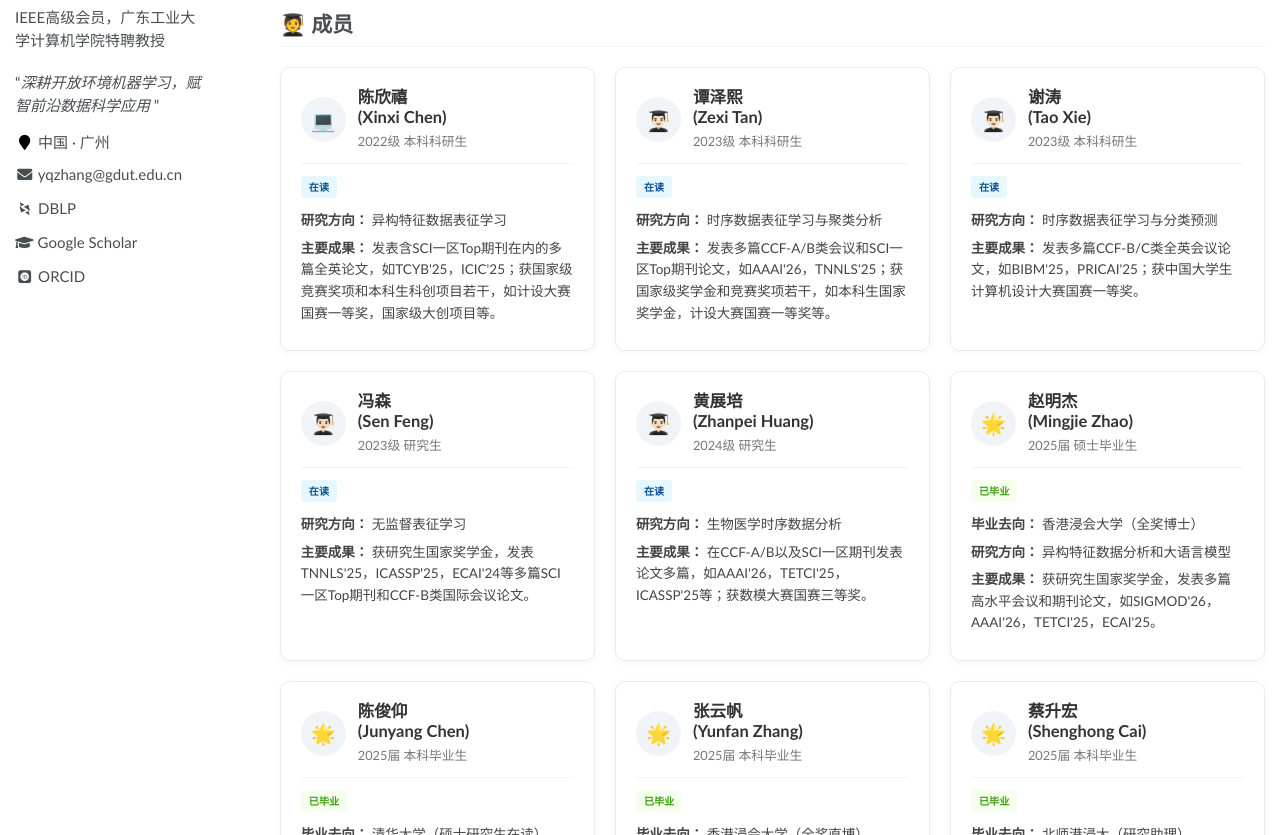
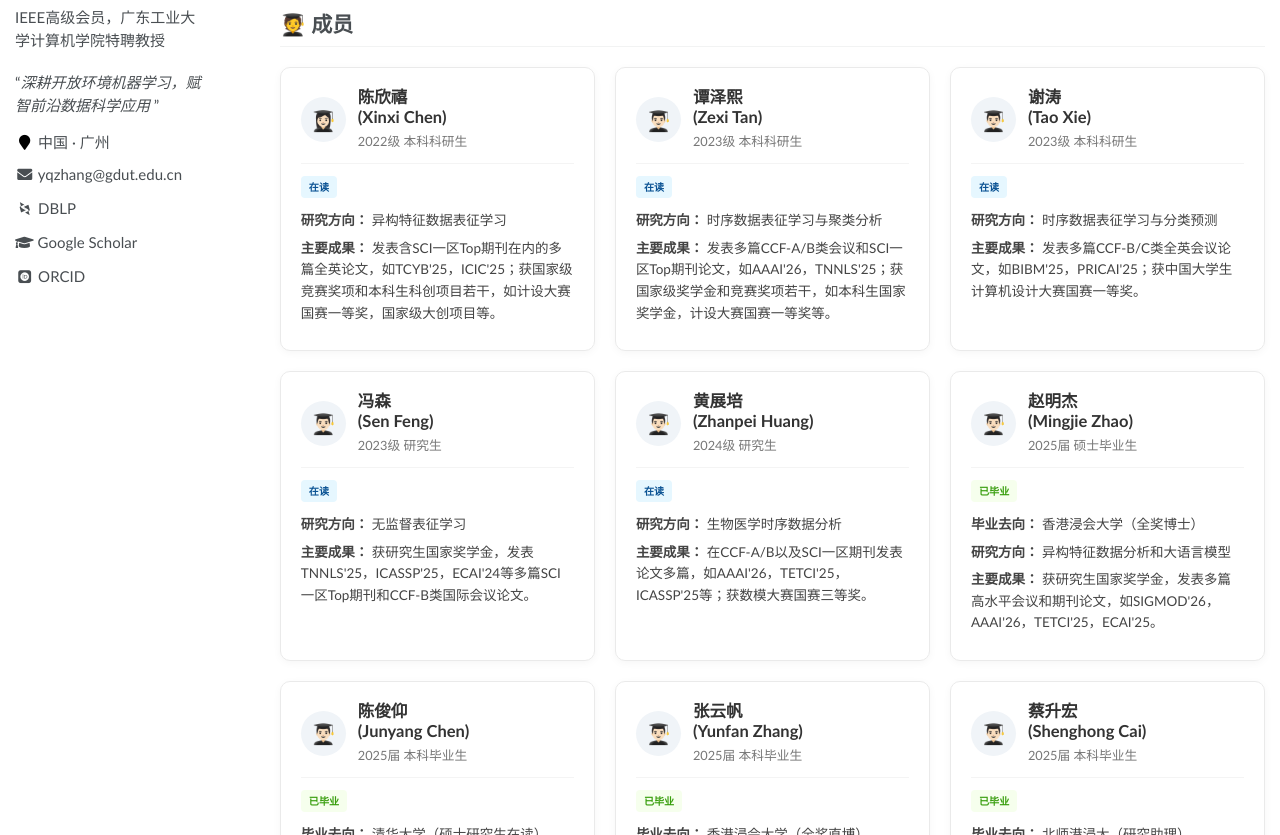
Before and after one commit to yqzhang-Zz/zh-OMG, a Jekyll site: the page built from _pages/about.md, in a window 1280 px wide and 1400 px high, scrolled down 2013 px. Shown: the part 152-987 px from the top of the window. Built offline with Jekyll 4.4.1, drawn with Linux system fonts in a browser that asks for light colours; some web fonts are replaced.

Commit message:
Update about.md

```diff
--- a/_pages/about.md
+++ b/_pages/about.md
@@ -186,7 +186,7 @@ OMG具体研究方向可参考本人主页所列论文和科研课题。组内**
 
   <div class="student-card">
     <div class="student-header">
-      <div class="student-avatar">💻</div>
+      <div class="student-avatar">👩🏻‍🎓</div>
       <div class="student-info">
         <h4>陈欣禧<br>(Xinxi Chen)</h4>
         <p>2022级 本科科研生</p>
@@ -261,7 +261,7 @@ OMG具体研究方向可参考本人主页所列论文和科研课题。组内**
 
   <div class="student-card">
     <div class="student-header">
-      <div class="student-avatar">🌟</div>
+      <div class="student-avatar">👨🏻‍🎓</div>
       <div class="student-info">
         <h4>赵明杰<br>(Mingjie Zhao)</h4>
         <p>2025届 硕士毕业生</p>
@@ -277,7 +277,7 @@ OMG具体研究方向可参考本人主页所列论文和科研课题。组内**
 
   <div class="student-card">
     <div class="student-header">
-      <div class="student-avatar">🌟</div>
+      <div class="student-avatar">👨🏻‍🎓</div>
       <div class="student-info">
         <h4>陈俊仰<br>(Junyang Chen)</h4>
         <p>2025届 本科毕业生</p>
@@ -293,7 +293,7 @@ OMG具体研究方向可参考本人主页所列论文和科研课题。组内**
 
   <div class="student-card">
     <div class="student-header">
-      <div class="student-avatar">🌟</div>
+      <div class="student-avatar">👨🏻‍🎓</div>
       <div class="student-info">
         <h4>张云帆<br>(Yunfan Zhang)</h4>
         <p>2025届 本科毕业生</p>
@@ -309,7 +309,7 @@ OMG具体研究方向可参考本人主页所列论文和科研课题。组内**
 
   <div class="student-card">
     <div class="student-header">
-      <div class="student-avatar">🌟</div>
+      <div class="student-avatar">👨🏻‍🎓</div>
       <div class="student-info">
         <h4>蔡升宏<br>(Shenghong Cai)</h4>
         <p>2025届 本科毕业生</p>
```
